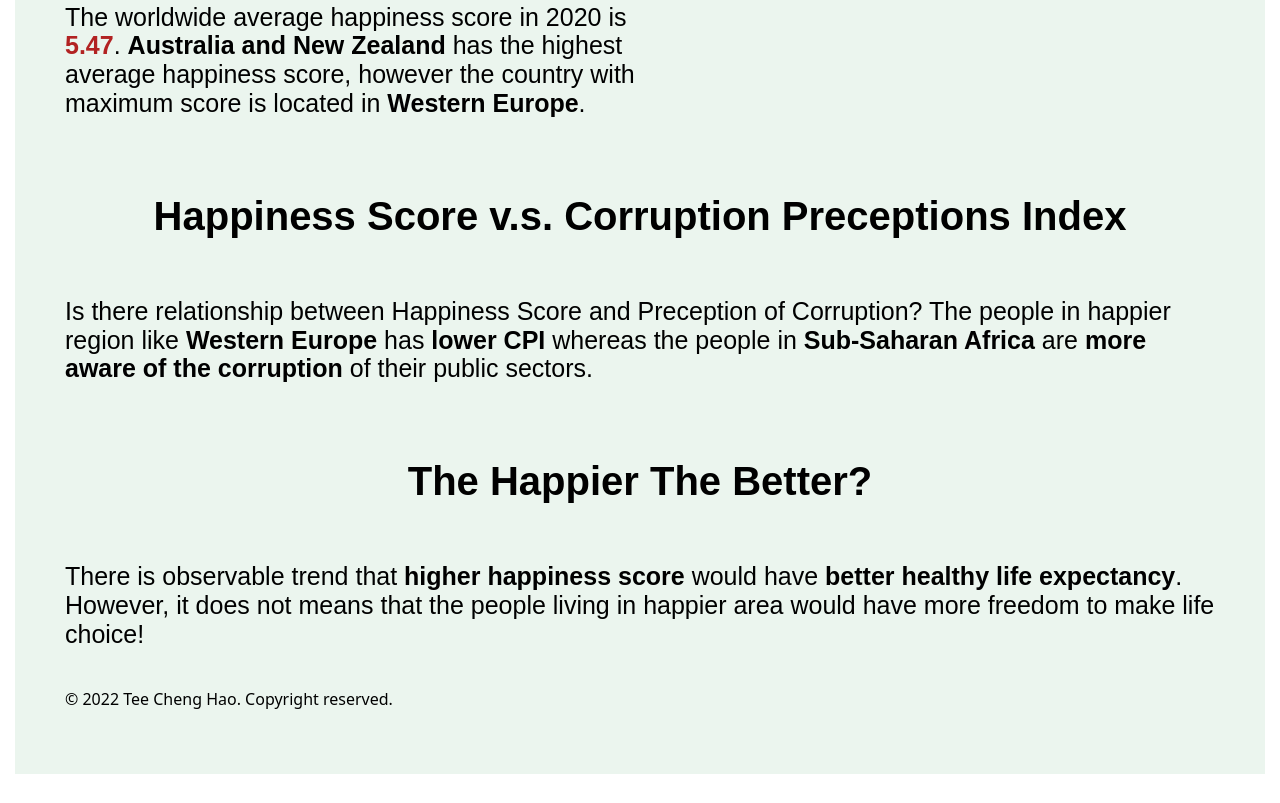
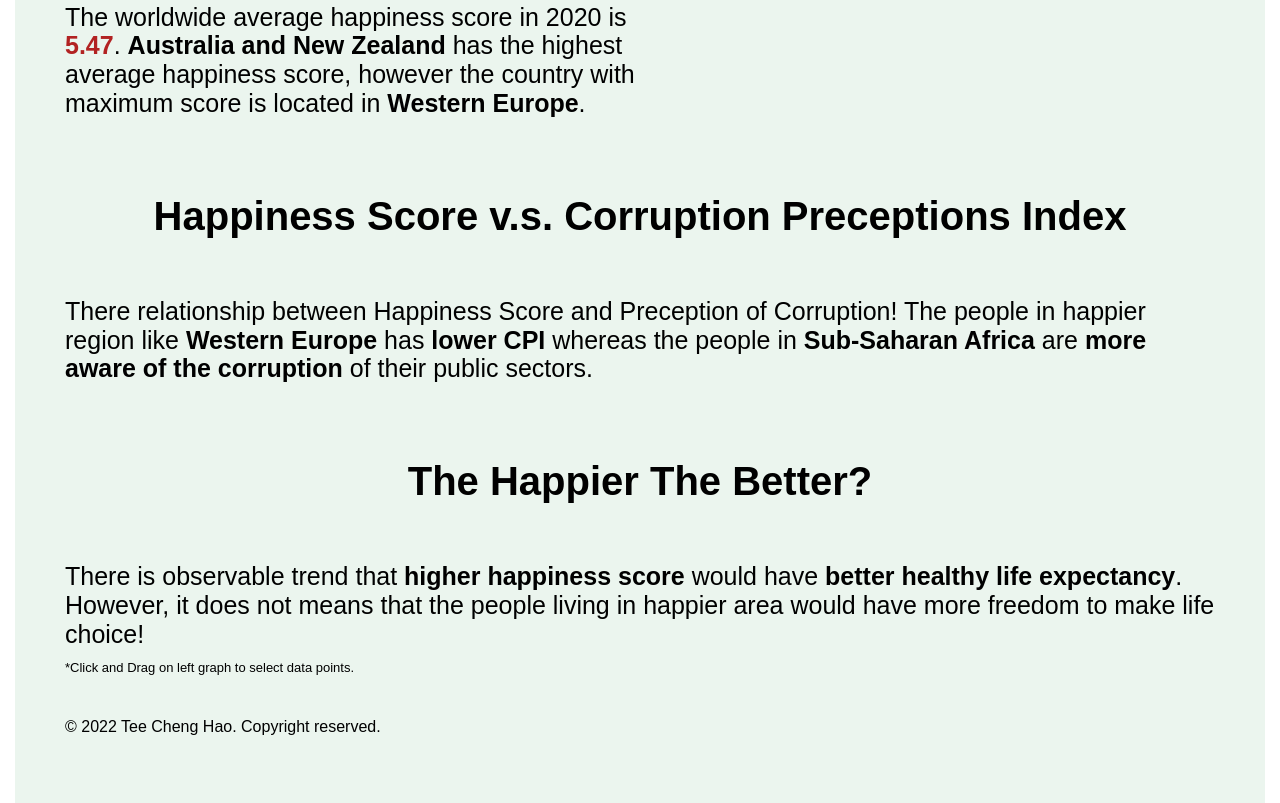
Before and after one commit to ChengHaoTee/FIT3179, a plain HTML site: page Assignment/Assignment_js/index.html in a window 1280 px wide. Shown: the part 808-1611 px from the top of the page. Before the commit the page ends 1582 px from the top, so only its background shows below. Drawn offline with nearby package versions, Linux system fonts and the light colour scheme; a script that the page names is missing.

Commit message:
file update

```diff
--- a/Assignment/Assignment_js/index.html
+++ b/Assignment/Assignment_js/index.html
@@ -56,7 +56,7 @@
         <div id="choropleth_map2" class="pure-u-1-2"></div>
       </div>
       <div class="pure-g" >
-        <p class="pure-u-1-1" style="font-size:25px;">Is there relationship between Happiness Score and Preception of Corruption?
+        <p class="pure-u-1-1" style="font-size:25px;">There relationship between Happiness Score and Preception of Corruption!
         The people in happier region like <span style="font-weight:bolder ;">Western Europe</span>  has <span style="font-weight:bolder ;">lower CPI</span> whereas the people in <span style="font-weight:bolder ;">Sub-Saharan Africa</span> are <span style="font-weight:bolder ;">more aware of the corruption</span> of their
       public sectors.</p>
       </div>
@@ -67,12 +67,12 @@
         <div class="pure-g" >
         <div id="bubble_chart" class="pure-u-1-1"></div>
       </div>
-      <div class="pure-g" >
+      <div class="pure-g" style="padding-bottom:0 ;" >
         <p class="pure-u-1-1" style="font-size:25px;">There is observable trend that <span style="font-weight:bolder ;">higher happiness score</span>  would have <span style="font-weight:bolder ;">better</span> <span style="font-weight:bolder ;">healthy life
-          expectancy</span>. However, it does not means that the people living in happier area would have more freedom to make life choice!</p>
+          expectancy</span>. However, it does not means that the people living in happier area would have more freedom to make life choice! <br><span style="font-size: small">*Click and Drag on left graph to select data points.</span></p>
       </div>
     </div>
-    <div class="copyr">
+    <div class="pure-g">
       <div class="pure-u-1-1 small-font">
           <p>&copy; 2022 Tee Cheng Hao. Copyright reserved.</p>
       </div>
```
